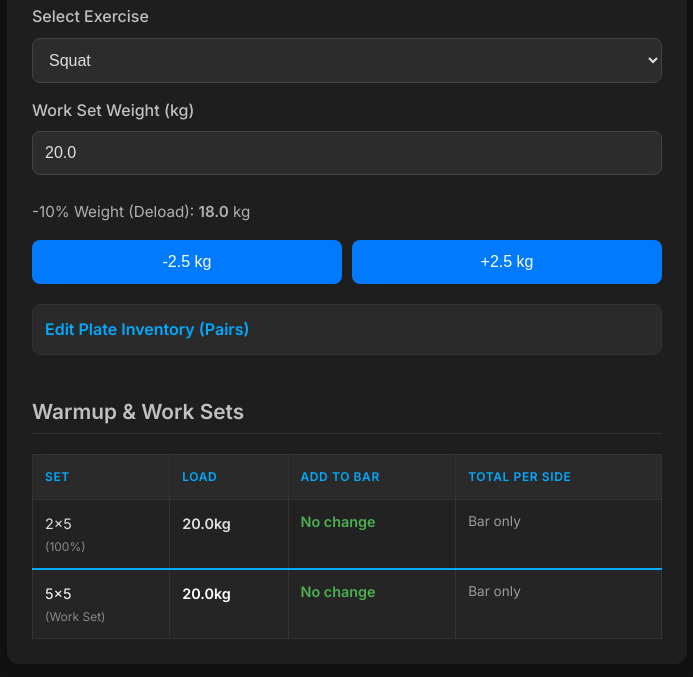
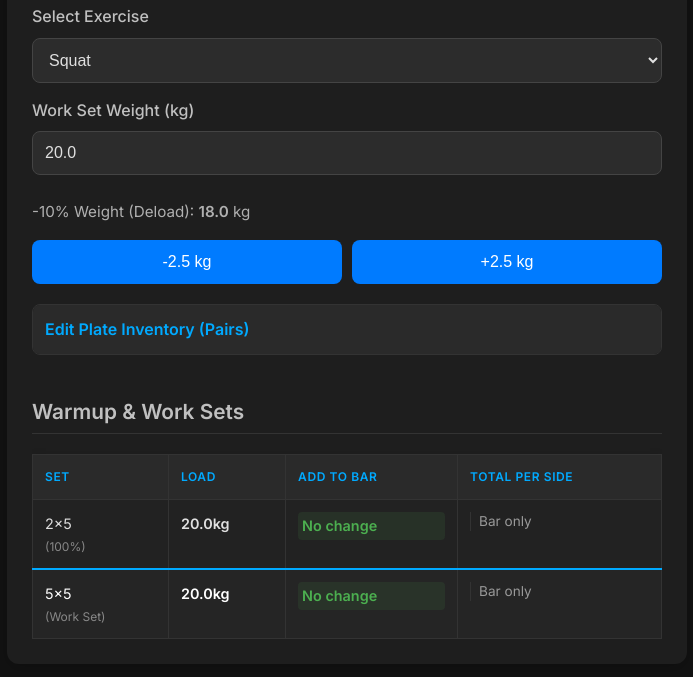
Before and after one commit to ZerobitUK/WarmupCalculatorV2, a plain HTML site: page index.html in a window 1280 px wide. Shown: the part 127-804 px from the top of the page, without its empty margins (293-986 px from the left). Drawn offline with Linux system fonts and the light colour scheme.

Commit message:
Improve input and additions styles in CSS
Updated input styles and enhanced the additions section with background and padding.

```diff
--- a/style.css
+++ b/style.css
@@ -117,7 +117,7 @@ summary:hover { background: #333; }
 }
 
 .plate-input-item label { margin: 0 0 5px; font-size: 0.8rem; }
-.plate-input-item input { width: 60px; text-align: center; padding: 5px; margin-bottom: 0; border: none; background: #333; }
+.plate-input-item input { width: 60px; text-align: center; padding: 5px; margin-bottom: 0; border: none; background: #333; color: white; border-radius: 4px; }
 
 .inventory-controls { padding: 0 15px 15px; }
 
@@ -160,12 +160,17 @@ pre {
 
 .additions {
   color: var(--add);
-  font-weight: 600;
+  font-weight: 700;
+  background: rgba(76, 175, 80, 0.1);
+  padding: 4px;
+  border-radius: 4px;
 }
 
 .total-plates {
   color: #999;
   font-size: 0.85rem;
+  border-left: 1px solid var(--line);
+  padding-left: 8px;
 }
 
 .work-set td {
```
